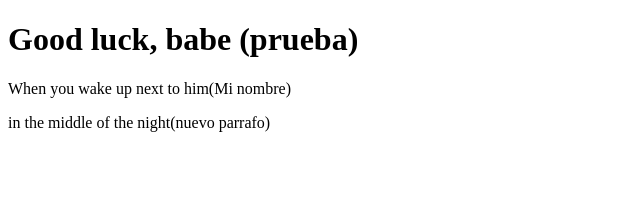
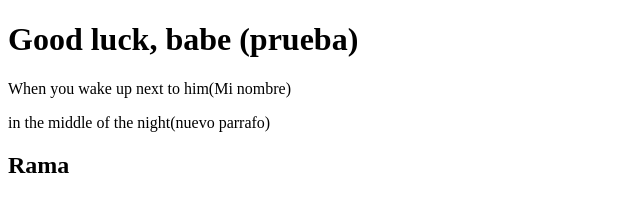
Before and after one commit to lauracsena/proyectoADSO2024, a plain HTML site: page index.html in a window 1280 px wide. Shown: the whole page, without its empty margins (0-640 px from the left). Drawn offline with Linux system fonts and the light colour scheme.

Commit message:
Se agrega h2 para la primera rama

```diff
--- a/index.html
+++ b/index.html
@@ -9,5 +9,6 @@
     <h1>Good luck, babe (prueba)</h1>
     <p>When you wake up next to him(Mi nombre)</p>
     <p>in the middle of the night(nuevo parrafo)</p>
+    <h2>Rama</h2>
 </body>
 </html>
```
